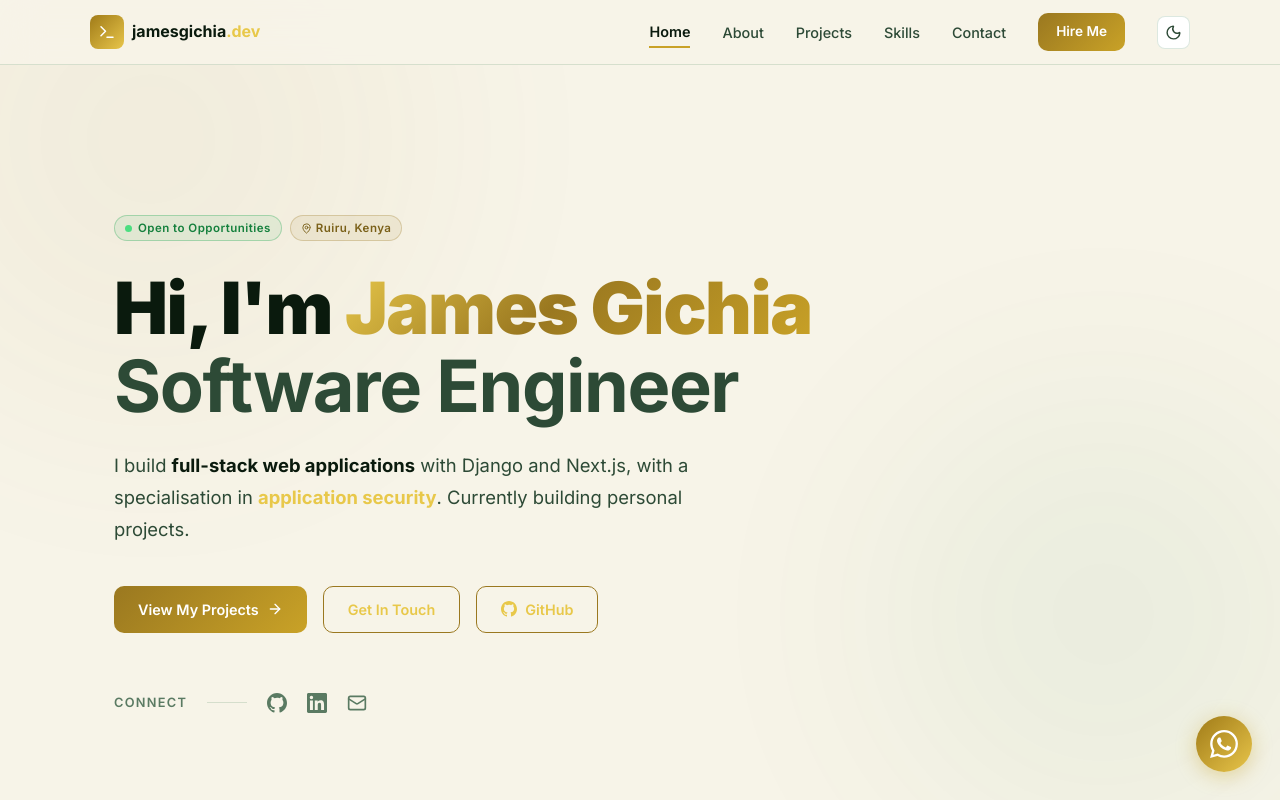
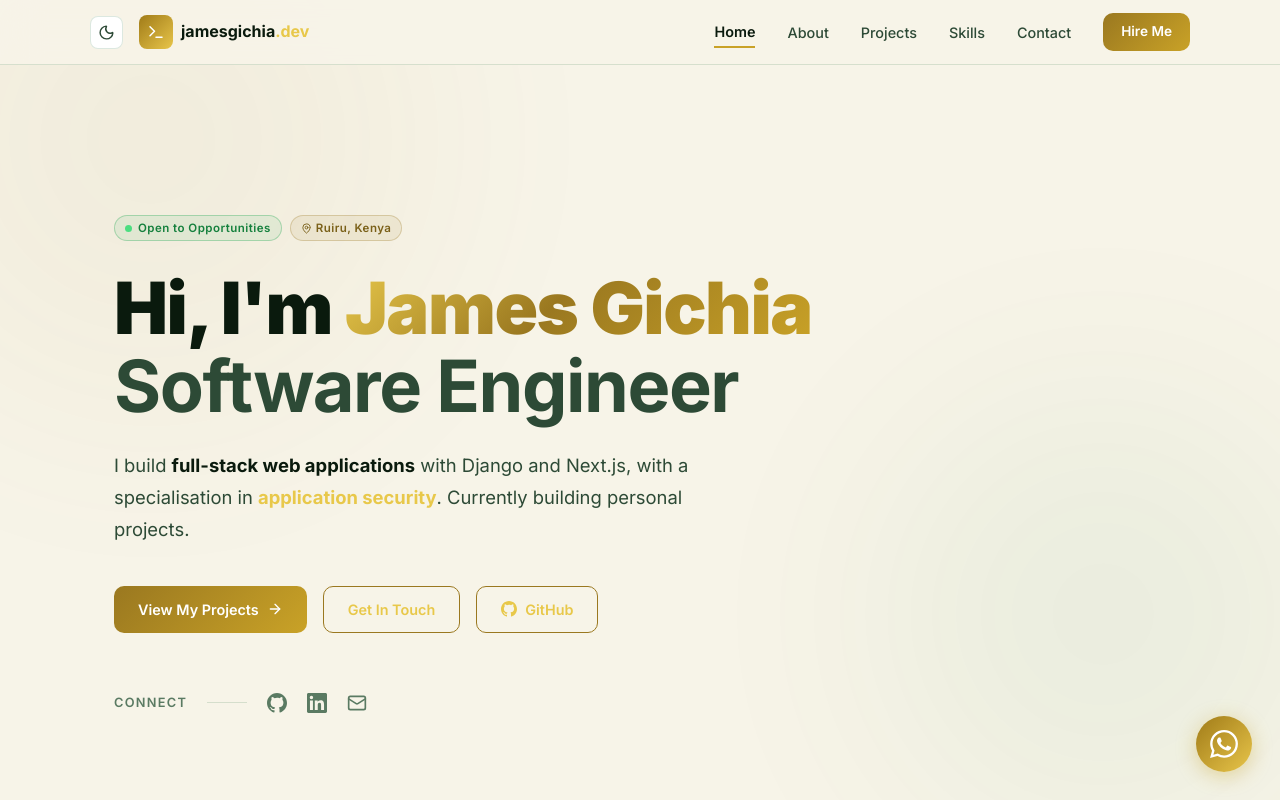
Before and after one commit to jamesgichia/portfolio-website, a Next.js app: page / in a window 1280 px wide. Shown: the top 800 px of the page. Built offline with nearby package versions, Linux system fonts and the light colour scheme.

Commit message:
feat: move theme toggle button out of menus to always be visible next to logo

```diff
--- a/src/components/Navbar.tsx
+++ b/src/components/Navbar.tsx
@@ -43,6 +43,37 @@ export default function Navbar() {
           height: "64px",
         }}
       >
+        {/* Left Section: Theme Toggle + Logo */}
+        <div style={{ display: "flex", alignItems: "center", gap: "16px" }}>
+          {/* Theme toggle (Always visible at top left) */}
+          <button
+            onClick={toggle}
+            id="theme-toggle-btn"
+            aria-label={`Switch to ${theme === "dark" ? "light" : "dark"} mode`}
+            style={{
+              background: "var(--bg-card)",
+              border: "1px solid var(--border)",
+              borderRadius: "8px",
+              padding: "7px",
+              cursor: "pointer",
+              display: "flex",
+              alignItems: "center",
+              justifyContent: "center",
+              color: "var(--text-secondary)",
+              transition: "background 0.2s, border-color 0.2s, transform 0.15s",
+            }}
+            onMouseEnter={(e) => {
+              (e.currentTarget as HTMLButtonElement).style.borderColor = "var(--border-hover)";
+              (e.currentTarget as HTMLButtonElement).style.transform = "rotate(20deg)";
+            }}
+            onMouseLeave={(e) => {
+              (e.currentTarget as HTMLButtonElement).style.borderColor = "var(--border)";
+              (e.currentTarget as HTMLButtonElement).style.transform = "rotate(0deg)";
+            }}
+          >
+            {theme === "dark" ? <Sun size={17} /> : <Moon size={17} />}
+          </button>
+
           {/* Logo */}
           <Link
             href="/"
@@ -72,11 +103,13 @@ export default function Navbar() {
                 fontSize: "1rem",
                 color: "var(--text-primary)",
               }}
+              className="hidden-mobile" /* Optional: Hide text on very small screens to save space */
             >
               jamesgichia
               <span style={{ color: "var(--purple-400)" }}>.dev</span>
             </span>
           </Link>
+        </div>
 
         {/* Desktop links */}
         <div
@@ -110,34 +143,6 @@ export default function Navbar() {
           >
             Hire Me
           </SmartEmailLink>
-          {/* Theme toggle */}
-          <button
-            onClick={toggle}
-            id="theme-toggle-btn"
-            aria-label={`Switch to ${theme === 'dark' ? 'light' : 'dark'} mode`}
-            style={{
-              background: "var(--bg-card)",
-              border: "1px solid var(--border)",
-              borderRadius: "8px",
-              padding: "7px",
-              cursor: "pointer",
-              display: "flex",
-              alignItems: "center",
-              justifyContent: "center",
-              color: "var(--text-secondary)",
-              transition: "background 0.2s, border-color 0.2s, transform 0.15s",
-            }}
-            onMouseEnter={(e) => {
-              (e.currentTarget as HTMLButtonElement).style.borderColor = "var(--border-hover)";
-              (e.currentTarget as HTMLButtonElement).style.transform = "rotate(20deg)";
-            }}
-            onMouseLeave={(e) => {
-              (e.currentTarget as HTMLButtonElement).style.borderColor = "var(--border)";
-              (e.currentTarget as HTMLButtonElement).style.transform = "rotate(0deg)";
-            }}
-          >
-            {theme === "dark" ? <Sun size={17} /> : <Moon size={17} />}
-          </button>
         </div>
 
         {/* Mobile hamburger */}
@@ -197,22 +202,6 @@ export default function Navbar() {
             >
               Hire Me
             </SmartEmailLink>
-            <button
-              onClick={toggle}
-              aria-label="Toggle theme"
-              style={{
-                background: "var(--bg-card)",
-                border: "1px solid var(--border)",
-                borderRadius: "8px",
-                padding: "7px",
-                cursor: "pointer",
-                display: "flex",
-                alignItems: "center",
-                color: "var(--text-secondary)",
-              }}
-            >
-              {theme === "dark" ? <Sun size={17} /> : <Moon size={17} />}
-            </button>
           </div>
         </div>
       )}
```
Lines whose indentation alone changed are shown as unchanged.
